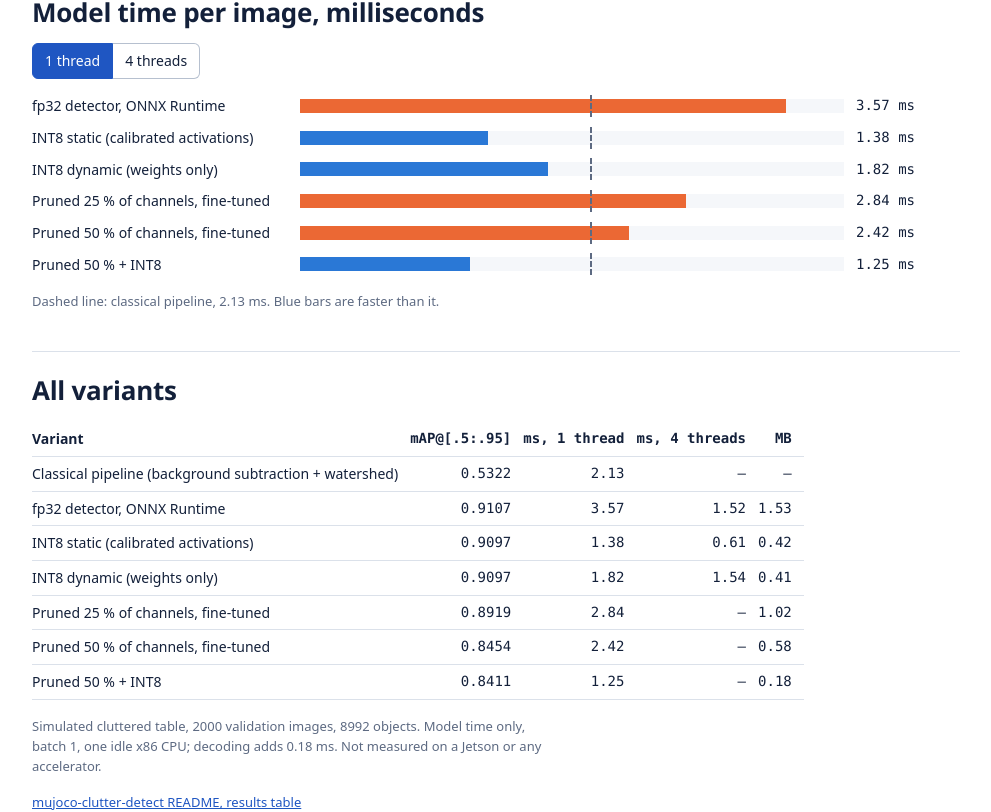
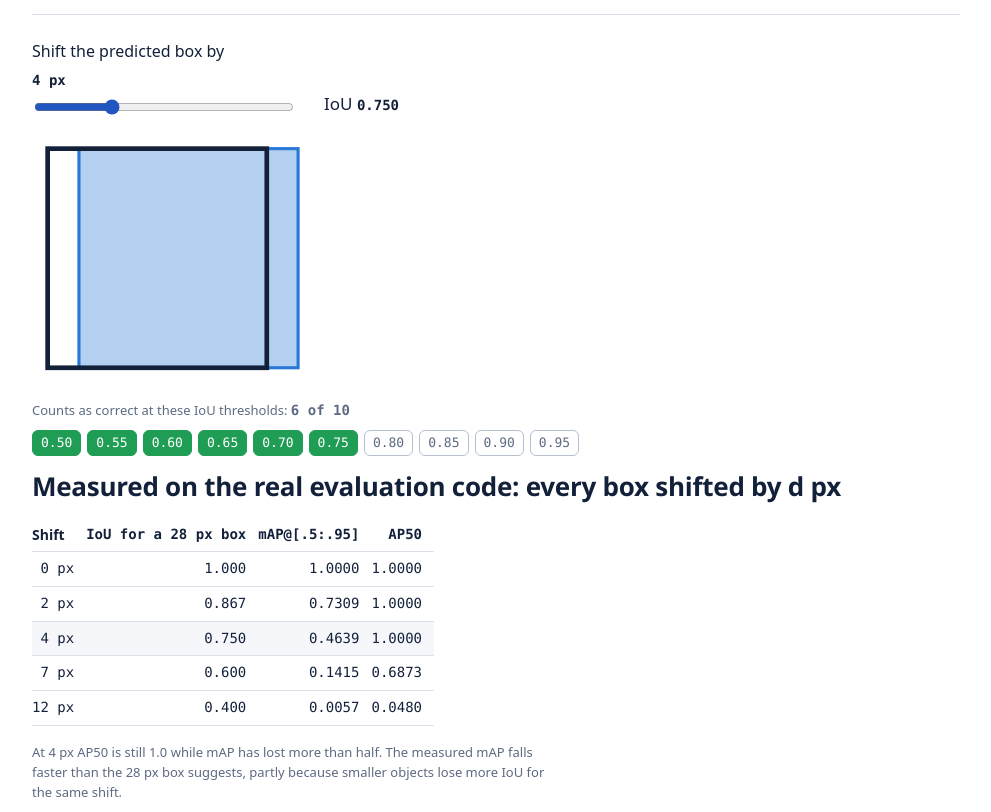
Before and after one commit to AungKaung1928/pixels-to-pose, a React (Vite) app: page / in a window 1280 px wide. Shown: the part 2957-3769 px from the top of the page, without its empty margins (144-1135 px from the left). Built offline with nearby package versions, Linux system fonts and the light colour scheme.

Commit message:
Chapter: What mAP sees that AP50 does not (IoU under a box shift, measured mAP/AP50)

```diff
--- a/src/App.tsx
+++ b/src/App.tsx
@@ -3,6 +3,7 @@ import { rows, source } from './content/int8'
 import { CameraChapter } from './CameraChapter'
 import { DetectChapter } from './DetectChapter'
 import { KeypointChapter } from './KeypointChapter'
+import { MapChapter } from './MapChapter'
 import { LangContext, initialLang, saveLang } from './i18n'
 import type { Lang } from './i18n'
 
@@ -74,6 +75,7 @@ export default function App() {
           <CameraChapter />
           <DetectChapter />
           <KeypointChapter />
+          <MapChapter />
           <section className="intro chapter-break">
             <p className="eyebrow">{t.eyebrow}</p>
             <h1>{t.title}</h1>
--- /dev/null
+++ b/src/MapChapter.tsx
@@ -0,0 +1,117 @@
+import { useState } from 'react'
+import { THRESHOLDS, iouShift, measured, passedThresholds } from './lib/iou'
+import { useLang } from './i18n'
+
+const W = 28 // px, median object side in the clutter-detect validation set
+
+const T = {
+  en: {
+    eyebrow: 'Scoring a detector',
+    title: 'What mAP sees that AP50 does not',
+    intro:
+      'A detection counts as correct when its box overlaps the true box enough (intersection over union, IoU). AP50 asks for IoU 0.5 only. AP@[.5:.95] averages ten thresholds up to 0.95, so it also scores how well the box is placed.',
+    shift: 'Shift the predicted box by',
+    px: 'px',
+    plot: (d: number, iou: string) => `True box (outline) and predicted box shifted ${d} px, IoU ${iou}`,
+    iou: 'IoU',
+    passes: 'Counts as correct at these IoU thresholds',
+    of: (k: number) => `${k} of 10`,
+    table: 'Measured on the real evaluation code: every box shifted by d px',
+    cols: ['Shift', 'IoU for a 28 px box', 'mAP@[.5:.95]', 'AP50'],
+    note: 'At 4 px AP50 is still 1.0 while mAP has lost more than half. The measured mAP falls faster than the 28 px box suggests, partly because smaller objects lose more IoU for the same shift.',
+    source: 'mujoco-clutter-detect README, metric checks (controlled degradation)',
+  },
+  ja: {
+    eyebrow: '検出器の採点',
+    title: 'AP50 には見えず mAP には見えるもの',
+    intro:
+      '検出は、予測ボックスが正解ボックスと十分に重なると (IoU、intersection over union) 正解と数えます。AP50 は IoU 0.5 だけを見ます。AP@[.5:.95] は 0.95 までの 10 個のしきい値を平均するので、ボックスの位置の良さも採点します。',
+    shift: '予測ボックスをずらす量',
+    px: 'px',
+    plot: (d: number, iou: string) => `正解ボックス (枠線) と ${d} px ずらした予測ボックス、IoU ${iou}`,
+    iou: 'IoU',
+    passes: '正解と数えられる IoU しきい値',
+    of: (k: number) => `10 個中 ${k} 個`,
+    table: '実際の評価コードでの計測: すべてのボックスを d px ずらした場合',
+    cols: ['ずれ', '28 px ボックスの IoU', 'mAP@[.5:.95]', 'AP50'],
+    note: '4 px では AP50 はまだ 1.0 ですが、mAP は半分以上を失っています。計測した mAP が 28 px ボックスの計算より速く落ちる理由の一つは、小さい物体ほど同じずれで IoU を多く失うことです。',
+    source: 'mujoco-clutter-detect README、メトリクスの検証 (制御した劣化)',
+  },
+}
+
+export function MapChapter() {
+  const t = T[useLang()]
+  const [d, setD] = useState(4)
+  const iou = iouShift(W, d)
+  const passed = passedThresholds(iou)
+  const S = 5 // svg px per image px
+  const box = W * S
+  return (
+    <>
+      <section className="intro chapter-break">
+        <p className="eyebrow">{t.eyebrow}</p>
+        <h1>{t.title}</h1>
+        <p>{t.intro}</p>
+      </section>
+      <section className="panel" aria-label={t.title}>
+        <div className="controls">
+          <label htmlFor="map-shift">
+            {t.shift} <b className="num">{d} {t.px}</b>
+            <input id="map-shift" type="range" min={0} max={14} step={1} value={d} onChange={(e) => setD(Number(e.target.value))} />
+          </label>
+          <p className="verdict">
+            {t.iou} <b className="num">{iou.toFixed(3)}</b>
+          </p>
+        </div>
+        <svg className="map-boxes" viewBox={`0 0 ${box + 14 * S + 20} ${box + 20}`} role="img" aria-label={t.plot(d, iou.toFixed(3))}>
+          <rect className="map-pred" x={10 + d * S} y={10} width={box} height={box} />
+          <rect className="map-true" x={10} y={10} width={box} height={box} />
+        </svg>
+        <div>
+          <p className="muted">
+            {t.passes}: <b className="num">{t.of(passed.length)}</b>
+          </p>
+          <ul className="chips">
+            {THRESHOLDS.map((th) => (
+              <li key={th} className={passed.includes(th) ? 'chip on' : 'chip'}>
+                {th.toFixed(2)}
+              </li>
+            ))}
+          </ul>
+        </div>
+        <h2>{t.table}</h2>
+        <div className="table-scroll">
+          <table>
+            <thead>
+              <tr>
+                {t.cols.map((c, i) => (
+                  <th key={c} scope="col" className={i ? 'num' : undefined}>
+                    {c}
+                  </th>
+                ))}
+              </tr>
+            </thead>
+            <tbody>
+              {measured.map((r) => (
+                <tr key={r.d} className={r.d === d ? 'best' : undefined}>
+                  <th scope="row" className="num">
+                    {r.d} px
+                  </th>
+                  <td className="num">{iouShift(W, r.d).toFixed(3)}</td>
+                  <td className="num">{r.map.toFixed(4)}</td>
+                  <td className="num">{r.ap50.toFixed(4)}</td>
+                </tr>
+              ))}
+            </tbody>
+          </table>
+        </div>
+        <p className="muted">{t.note}</p>
+        <p className="muted">
+          <a href="https://github.com/AungKaung1928/mujoco-clutter-detect" lang="en">
+            {t.source}
+          </a>
+        </p>
+      </section>
+    </>
+  )
+}
--- a/src/index.css
+++ b/src/index.css
@@ -433,3 +433,46 @@ td.fail {
   font-family: var(--font-mono);
   font-size: 11px;
 }
+
+.map-boxes {
+  display: block;
+  width: min(100%, 360px);
+  height: auto;
+}
+
+.map-true {
+  fill: none;
+  stroke: var(--ink);
+  stroke-width: 3;
+}
+
+.map-pred {
+  fill: var(--series-1);
+  fill-opacity: 0.35;
+  stroke: var(--series-1);
+  stroke-width: 2;
+}
+
+.chips {
+  display: flex;
+  flex-wrap: wrap;
+  gap: 6px;
+  list-style: none;
+  padding: 0;
+  margin: 8px 0 0;
+}
+
+.chip {
+  font-family: var(--font-mono);
+  font-size: 0.8125rem;
+  padding: 2px 8px;
+  border: 1px solid var(--hairline-strong);
+  border-radius: var(--radius);
+  color: var(--ink-3);
+}
+
+.chip.on {
+  background: var(--good);
+  border-color: var(--good);
+  color: var(--on-accent);
+}
--- /dev/null
+++ b/src/lib/iou.ts
@@ -0,0 +1,23 @@
+// IoU of a w x h box and the same box shifted d px along x: (w - d) / (w + d) for 0 <= d < w
+// (mujoco-clutter-detect README, metric checks). COCO AP@[.5:.95] averages AP over the IoU
+// thresholds 0.50, 0.55, ..., 0.95.
+
+export function iouShift(w: number, d: number): number {
+  return d >= w ? 0 : (w - d) / (w + d)
+}
+
+export const THRESHOLDS = Array.from({ length: 10 }, (_, i) => Math.round((0.5 + 0.05 * i) * 100) / 100)
+
+/** Thresholds a match with this IoU counts as correct at (small epsilon for float ties). */
+export function passedThresholds(iou: number): number[] {
+  return THRESHOLDS.filter((t) => iou >= t - 1e-9)
+}
+
+/** Measured on the real detector pipeline, every box shifted by d px (README table). */
+export const measured = [
+  { d: 0, map: 1.0, ap50: 1.0 },
+  { d: 2, map: 0.7309, ap50: 1.0 },
+  { d: 4, map: 0.4639, ap50: 1.0 },
+  { d: 7, map: 0.1415, ap50: 0.6873 },
+  { d: 12, map: 0.0057, ap50: 0.048 },
+]
```
Also changed, not shown: 2 other files (tests, documents, lock files or other folders).
